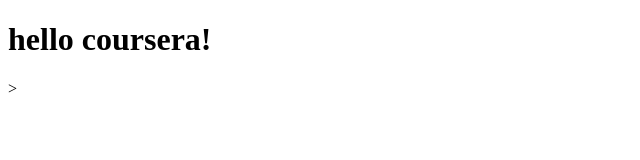
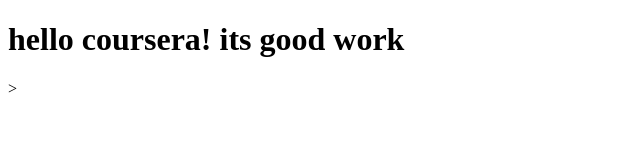
Before and after one commit to Safwan0215/coursera-test, a plain HTML site: page site/index.html in a window 1280 px wide. Shown: the whole page, without its empty margins (0-640 px from the left). Drawn offline with Linux system fonts and the light colour scheme.

Commit message:
small addition to our page

```diff
--- a/site/index.html
+++ b/site/index.html
@@ -4,6 +4,6 @@
 	<title>hello coursera!</title>
 </head>
 <body>
-<h1>hello coursera!</h1>>
+<h1>hello coursera! its good work</h1>>
 </body>
 </html>
```
